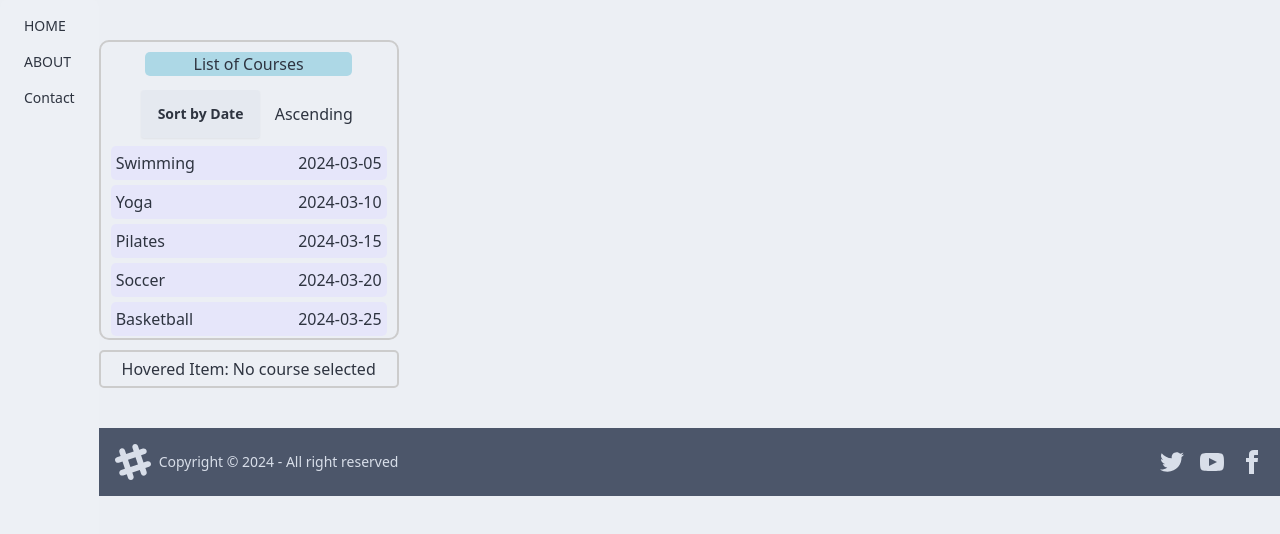
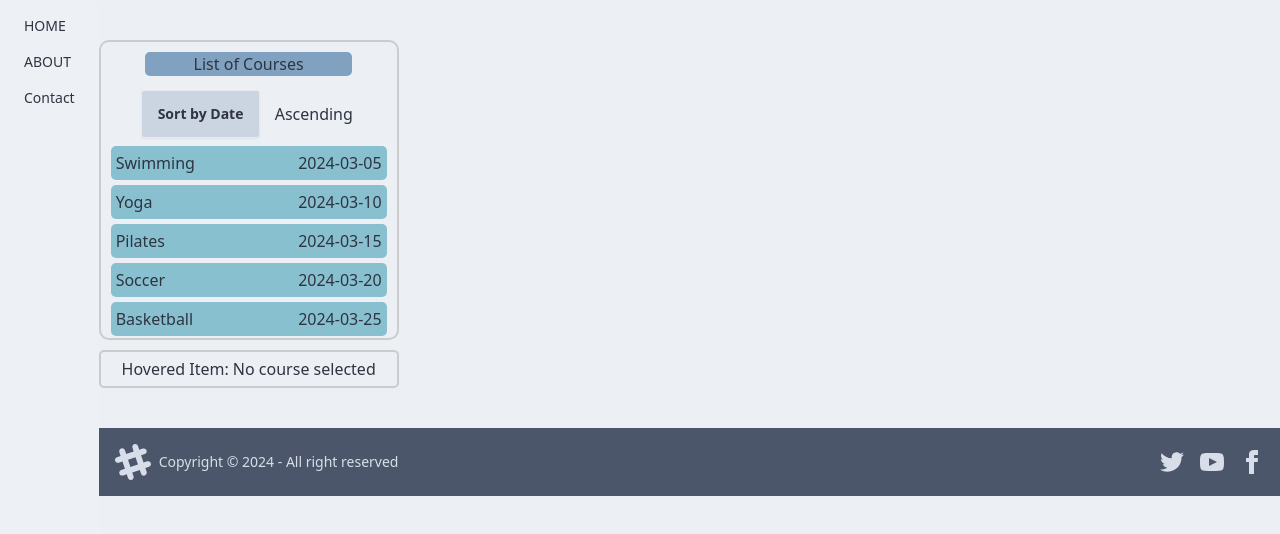
Before and after one commit to raydatray/SportSort, a SvelteKit app in the folder Frontend/: page /lists in a window 1280 px wide. Shown: the top 534 px of the page. Built offline with nearby package versions, Linux system fonts and the light colour scheme.

Commit message:
Added theme compatibility to list component

```diff
--- a/Frontend/src/routes/lists/+page.svelte
+++ b/Frontend/src/routes/lists/+page.svelte
@@ -34,14 +34,14 @@
 <div class="list-container">
     <div class="scrollable-list">
         <!-- Background wrapper for list header -->
-        <div class="list-header-bg">
+        <div class="bg-secondary list-header-bg">
             <h1 class="list-header">List of Courses</h1>
             <!-- Dropdown for sorting -->
         </div>
         <div style="width: 100%;">
             <div class="dropdown dropdown-bottom">
-                <div tabindex="0" role="button" class="btn m-1">Sort by Date</div>
-                <ul tabindex="0" class="dropdown-content z-[1] menu p-2 shadow bg-base-100 rounded-box w-52">
+                <div tabindex="0" role="button" class="bg-slate-300 btn m-1">Sort by Date</div>
+                <ul tabindex="0" class="dropdown-content z-[1] menu p-2 shadow bg-slate-300 rounded-box w-52">
                     <li><a on:click={() => { sortOrder = "ascending"; sortItems(); }}>Ascending</a></li>
                     <li><a on:click={() => { sortOrder = "descending"; sortItems(); }}>Descending</a></li>
                 </ul>
@@ -59,7 +59,7 @@
         </div>
         <!-- Render list items -->
         {#each items as item}
-            <div class="list-item" on:mouseover={() => hoveredItem = item} on:mouseleave={() => hoveredItem = {"courseType": "", "startDate": ""}}>
+            <div class="bg-accent list-item" on:mouseover={() => hoveredItem = item} on:mouseleave={() => hoveredItem = {"courseType": "", "startDate": ""}}>
                 <span>{item.courseType}</span> <!-- Display course type -->
                 <span>{item.startDate}</span> <!-- Display start date -->
             </div>
@@ -100,7 +100,6 @@
     /* Style for list items */
     .list-item {
         margin-bottom: 5px;
-        background-color: lavender;
         border-radius: 5px; /* Rounded corners for the highlight box */
         padding: 5px; /* Add padding to the list item */
         transition: background-color 0.4s; /* Smooth transition for hover effect */
@@ -133,7 +132,6 @@
     }
 
     .list-header-bg {
-        background-color: lightblue; /* Set the background color */
         width: 75%; /* Set the width to occupy 75% of the space */
         margin: 0 auto 10px;
         border-radius: 5px; /* Rounded corners */
@@ -158,7 +156,6 @@
     .dropdown-content {
         display: none;
         position: absolute;
-        background-color: #f9f9f9;
         min-width: 160px;
         box-shadow: 0px 8px 16px 0px rgba(0,0,0,0.2);
         z-index: 1;
@@ -171,10 +168,6 @@
         display: block;
     }
 
-    .dropdown-content a:hover {
-        background-color: #f1f1f1;
-    }
-
     .dropdown:hover .dropdown-content {
         display: block;
     }
```
